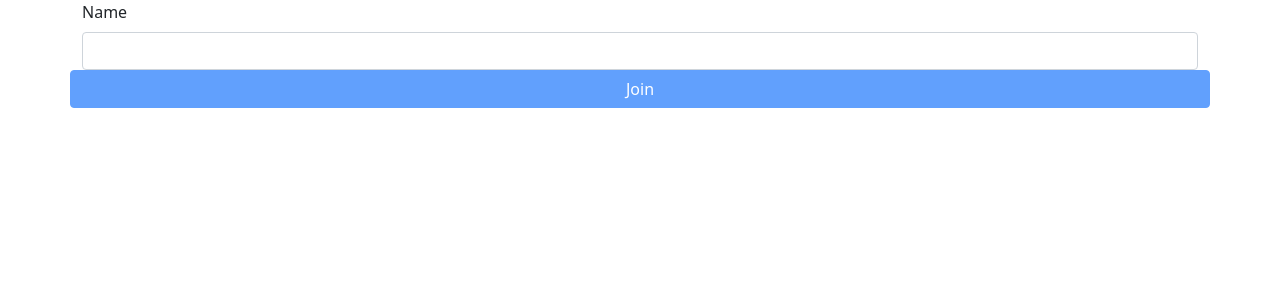
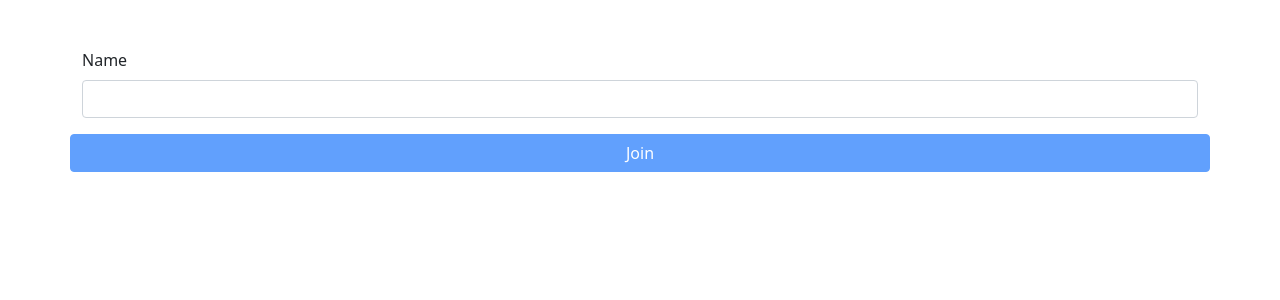
Before and after one commit to MuizU/whatsapp-clone-frontend, a React (Create React App) app: page / in a window 1280 px wide. Shown: the top 300 px of the page. Built offline with nearby package versions, Linux system fonts and the light colour scheme.

Commit message:
added spacing for the name form

```diff
--- a/src/features/login/Login.js
+++ b/src/features/login/Login.js
@@ -18,12 +18,12 @@ const Login = () => {
     <Container>
       <Form onSubmit={login}>
         <Row>
-          <Form.Group as={Col}>
+          <Form.Group as={Col} className="mt-5">
             <Form.Label>Name</Form.Label>
             <Form.Control onChange={handleRoomChange} value={name} />
           </Form.Group>
         </Row>
-        <Row>
+        <Row className="mt-3">
           <Button type="submit" disabled={!name} variant="primary">
             Join
           </Button>
```
